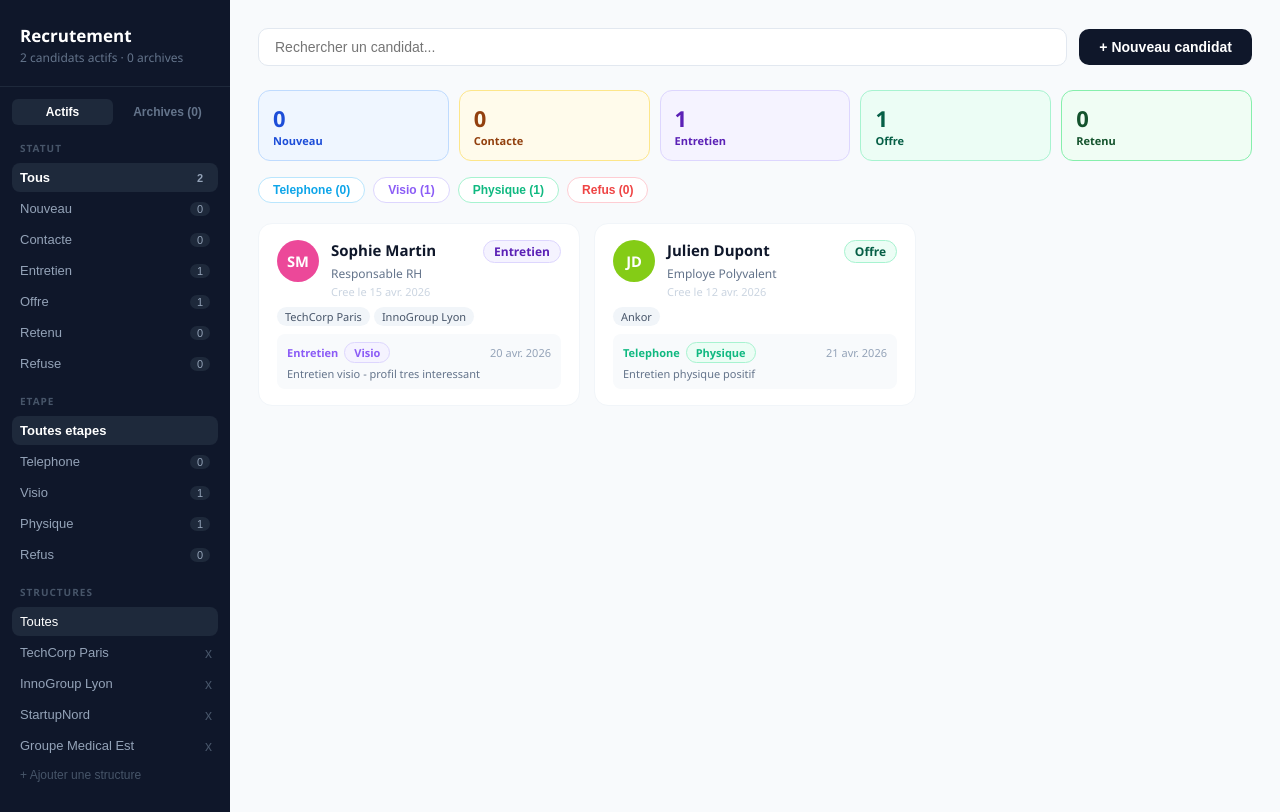
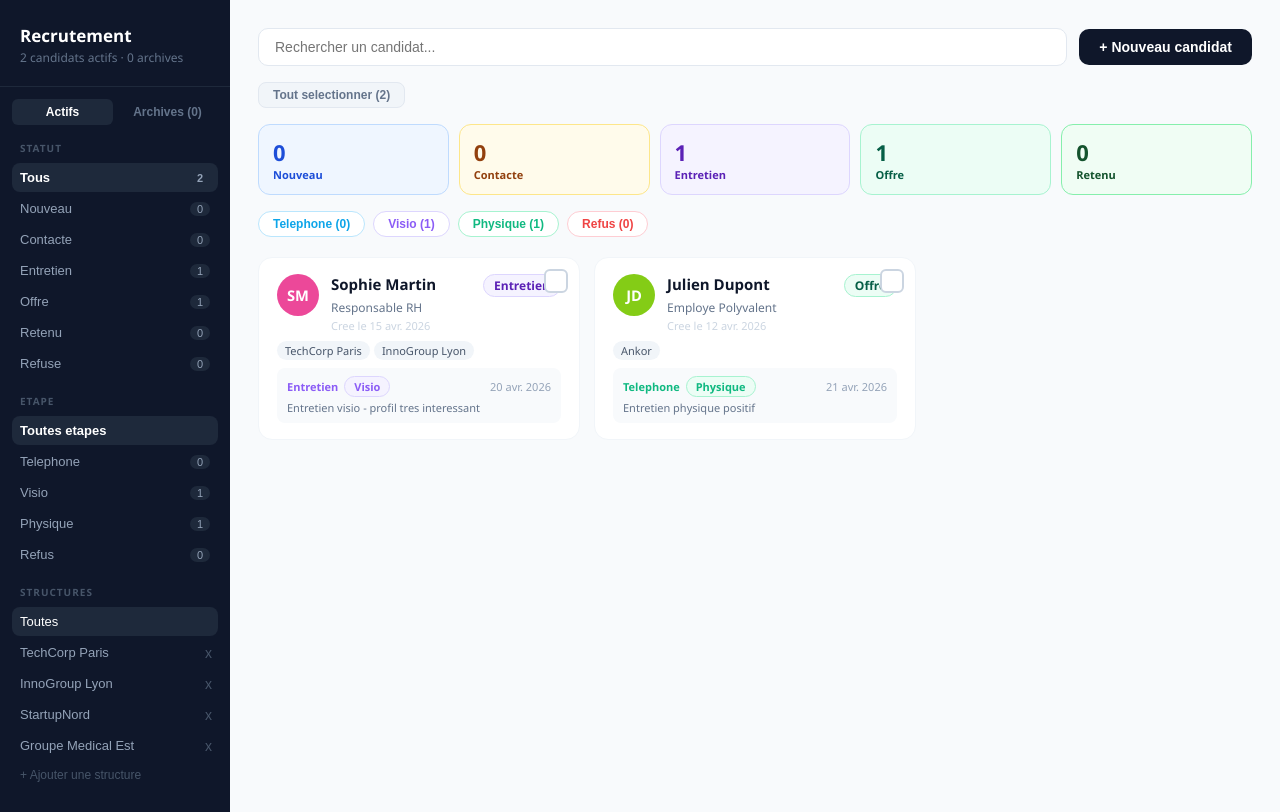
Before and after one commit to guillaume-35510/crm-candidatures, a React (Create React App) app: page / in a window 1280 px wide. Built offline with nearby package versions, Linux system fonts and the light colour scheme.

Commit message:
selection multiple et actions en masse

```diff
--- a/src/crm-candidatures.jsx
+++ b/src/crm-candidatures.jsx
@@ -165,13 +165,11 @@ function InterviewCanvas(props) {
   var impressionState = useState(""); var impression = impressionState[0]; var setImpression = impressionState[1];
   var recruteurState = useState(""); var recruteur = recruteurState[0]; var setRecruteur = recruteurState[1];
 
-  // eslint-disable-next-line react-hooks/exhaustive-deps
   useEffect(function() {
     if (!running) return;
     var interval = setInterval(function(){ setTimer(function(t){return t+1;}); }, 1000);
     return function(){ clearInterval(interval); };
   }, [running]);
-
 
   function formatTimer(s) {
     var m = Math.floor(s/60); var sec = s%60;
@@ -640,10 +638,10 @@ function AddCandidateForm(props) {
 // ── CARTE CANDIDAT ───────────────────────────────────────────
 
 function CandidateCard(props) {
-  var candidate=props.candidate; var onClick=props.onClick;
+  var candidate=props.candidate; var onClick=props.onClick; var selected=props.selected;
   var lastContact=candidate.contacts&&candidate.contacts[0];
   return (
-    <div onClick={onClick} style={{background:"#fff",border:"1px solid #f1f5f9",borderRadius:14,padding:"16px 18px",cursor:"pointer",display:"flex",flexDirection:"column",gap:8}}>
+    <div onClick={onClick} style={{background:selected?"#eff6ff":"#fff",border:"1px solid "+(selected?"#3B82F6":"#f1f5f9"),borderRadius:14,padding:"16px 18px",cursor:"pointer",display:"flex",flexDirection:"column",gap:8,transition:"all 0.15s"}}>
       <div style={{display:"flex",gap:12,alignItems:"flex-start"}}>
         <Avatar name={candidate.prenom+" "+candidate.nom} size={42} />
         <div style={{flex:1,minWidth:0}}>
@@ -717,6 +715,9 @@ export default function CRMApp() {
   var newStructureState=useState(""); var newStructure=newStructureState[0]; var setNewStructure=newStructureState[1];
   var showStructureInputState=useState(false); var showStructureInput=showStructureInputState[0]; var setShowStructureInput=showStructureInputState[1];
   var viewState=useState("actifs"); var view=viewState[0]; var setView=viewState[1];
+  var selectionState=useState([]); var selection=selectionState[0]; var setSelection=selectionState[1];
+  var confirmBulkState=useState(null); var confirmBulk=confirmBulkState[0]; var setConfirmBulk=confirmBulkState[1];
+  var showBulkStatusState=useState(false); var showBulkStatus=showBulkStatusState[0]; var setShowBulkStatus=showBulkStatusState[1];
 
   useEffect(function(){saveToStorage("crm_candidates",candidates);},[candidates]);
   useEffect(function(){saveToStorage("crm_archives",archives);},[archives]);
@@ -736,6 +737,22 @@ export default function CRMApp() {
   function restoreCandidate(c){setArchives(function(prev){return prev.filter(function(x){return x.id!==c.id;});});setCandidates(function(prev){return [c].concat(prev);});}
   function deleteCandidate(c){setCandidates(function(prev){return prev.filter(function(x){return x.id!==c.id;});});setArchives(function(prev){return prev.filter(function(x){return x.id!==c.id;});});}
   function removeStructure(s){setStructures(function(prev){return prev.filter(function(x){return x!==s;});});if(filterStructure===s)setFilterStructure("Toutes");}
+
+  function toggleSelect(id){setSelection(function(prev){return prev.includes(id)?prev.filter(function(x){return x!==id;}):prev.concat([id]);});}
+  function selectAll(){setSelection(filtered.map(function(c){return c.id;}));}
+  function clearSelection(){setSelection([]);}
+  function bulkArchive(){
+    selection.forEach(function(id){var c=candidates.find(function(x){return x.id===id;});if(c)archiveCandidate(c);});
+    setSelection([]);setConfirmBulk(null);
+  }
+  function bulkDelete(){
+    selection.forEach(function(id){deleteCandidate({id:id});});
+    setSelection([]);setConfirmBulk(null);
+  }
+  function bulkSetStatus(status){
+    setCandidates(function(prev){return prev.map(function(c){return selection.includes(c.id)?Object.assign({},c,{status:status}):c;});});
+    setSelection([]);setShowBulkStatus(false);
+  }
 
   var counts={};Object.keys(STATUS_CONFIG).forEach(function(k){counts[k]=candidates.filter(function(c){return c.status===k;}).length;});
   var etapeCounts={};Object.keys(ETAPE_TAGS).forEach(function(k){etapeCounts[k]=candidates.filter(function(c){return(c.contacts||[]).some(function(ct){return ct.etape===k;});}).length;});
@@ -801,10 +818,48 @@ export default function CRMApp() {
           <ArchiveSection archives={archives} onRestore={restoreCandidate} onDelete={deleteCandidate} />
         ) : (
           <div style={{flex:1,padding:28,minWidth:0}}>
-            <div style={{display:"flex",gap:12,alignItems:"center",marginBottom:24}}>
+            <div style={{display:"flex",gap:12,alignItems:"center",marginBottom:16}}>
               <input value={search} onChange={function(e){setSearch(e.target.value);}} placeholder="Rechercher un candidat..." style={{flex:1,borderRadius:10,border:"1px solid #e2e8f0",padding:"10px 16px",fontSize:14,background:"#fff",outline:"none"}} />
               <button onClick={function(){setShowAdd(true);}} style={{background:"#0f172a",color:"#fff",border:"none",cursor:"pointer",borderRadius:10,padding:"10px 20px",fontWeight:700,fontSize:14,whiteSpace:"nowrap"}}>+ Nouveau candidat</button>
             </div>
+
+            {/* BARRE SELECTION MULTIPLE */}
+            {selection.length>0 ? (
+              <div style={{display:"flex",gap:8,alignItems:"center",marginBottom:16,background:"#0f172a",borderRadius:12,padding:"10px 16px",flexWrap:"wrap"}}>
+                <span style={{color:"#fff",fontWeight:700,fontSize:14,marginRight:4}}>{selection.length} selectionne{selection.length>1?"s":""}</span>
+                <div style={{flex:1,display:"flex",gap:6,flexWrap:"wrap"}}>
+                  <div style={{position:"relative"}}>
+                    <button onClick={function(){setShowBulkStatus(!showBulkStatus);}} style={{background:"#1e293b",color:"#fff",border:"1px solid #334155",cursor:"pointer",borderRadius:8,padding:"6px 14px",fontWeight:600,fontSize:12}}>
+                      Changer statut
+                    </button>
+                    {showBulkStatus&&(
+                      <div style={{position:"absolute",top:"100%",left:0,marginTop:4,background:"#fff",borderRadius:10,boxShadow:"0 10px 30px rgba(0,0,0,0.15)",zIndex:100,padding:8,minWidth:160}}>
+                        {Object.entries(STATUS_CONFIG).map(function(entry){var key=entry[0];var cfg=entry[1];return(
+                          <button key={key} onClick={function(){bulkSetStatus(key);}} style={{display:"block",width:"100%",padding:"7px 12px",borderRadius:6,border:"none",cursor:"pointer",background:"#fff",color:cfg.color,fontWeight:600,fontSize:13,textAlign:"left"}}>
+                            {cfg.label}
+                          </button>
+                        );})}
+                      </div>
+                    )}
+                  </div>
+                  <button onClick={function(){setConfirmBulk({title:"Archiver "+selection.length+" candidat(s) ?",message:"Ils seront deplaces dans les archives.",confirmLabel:"Archiver",danger:false,action:bulkArchive});}} style={{background:"#334155",color:"#fff",border:"none",cursor:"pointer",borderRadius:8,padding:"6px 14px",fontWeight:600,fontSize:12}}>
+                    Archiver
+                  </button>
+                  <button onClick={function(){setConfirmBulk({title:"Supprimer "+selection.length+" candidat(s) ?",message:"Cette action est irreversible.",confirmLabel:"Supprimer",danger:true,action:bulkDelete});}} style={{background:"#ef4444",color:"#fff",border:"none",cursor:"pointer",borderRadius:8,padding:"6px 14px",fontWeight:600,fontSize:12}}>
+                    Supprimer
+                  </button>
+                </div>
+                <button onClick={clearSelection} style={{background:"none",color:"#94a3b8",border:"none",cursor:"pointer",fontSize:18,padding:"0 4px"}}>x</button>
+              </div>
+            ):(
+              <div style={{display:"flex",gap:8,alignItems:"center",marginBottom:16}}>
+                <button onClick={selectAll} style={{background:"#f1f5f9",color:"#64748b",border:"1px solid #e2e8f0",cursor:"pointer",borderRadius:8,padding:"5px 14px",fontWeight:600,fontSize:12}}>
+                  Tout selectionner ({filtered.length})
+                </button>
+              </div>
+            )}
+
+            {confirmBulk&&<ConfirmDialog title={confirmBulk.title} message={confirmBulk.message} confirmLabel={confirmBulk.confirmLabel} danger={confirmBulk.danger} onCancel={function(){setConfirmBulk(null);}} onConfirm={confirmBulk.action} />}
 
             <div style={{display:"grid",gridTemplateColumns:"repeat(auto-fit,minmax(100px,1fr))",gap:10,marginBottom:16}}>
               {["nouveau","contacte","entretien","offre","retenu"].map(function(k){var cfg=STATUS_CONFIG[k];return(
@@ -827,7 +882,17 @@ export default function CRMApp() {
               <div style={{textAlign:"center",padding:"60px 0",color:"#94a3b8"}}><p style={{fontSize:16,fontWeight:500}}>Aucun candidat trouve</p></div>
             ):(
               <div style={{display:"grid",gridTemplateColumns:"repeat(auto-fill,minmax(300px,1fr))",gap:14}}>
-                {filtered.map(function(c){return <CandidateCard key={c.id} candidate={c} onClick={function(){setSelected(c);}} />;}) }
+                {filtered.map(function(c){
+                  var isSelected=selection.includes(c.id);
+                  return (
+                    <div key={c.id} style={{position:"relative"}}>
+                      <div onClick={function(e){e.stopPropagation();toggleSelect(c.id);}} style={{position:"absolute",top:12,right:12,zIndex:10,width:20,height:20,borderRadius:6,border:"2px solid "+(isSelected?"#0f172a":"#cbd5e1"),background:isSelected?"#0f172a":"#fff",cursor:"pointer",display:"flex",alignItems:"center",justifyContent:"center"}}>
+                        {isSelected&&<span style={{color:"#fff",fontSize:12,fontWeight:700,lineHeight:1}}>✓</span>}
+                      </div>
+                      <CandidateCard candidate={c} onClick={function(){if(selection.length>0){toggleSelect(c.id);}else{setSelected(c);}}} selected={isSelected} />
+                    </div>
+                  );
+                })}
               </div>
             )}
           </div>
```
